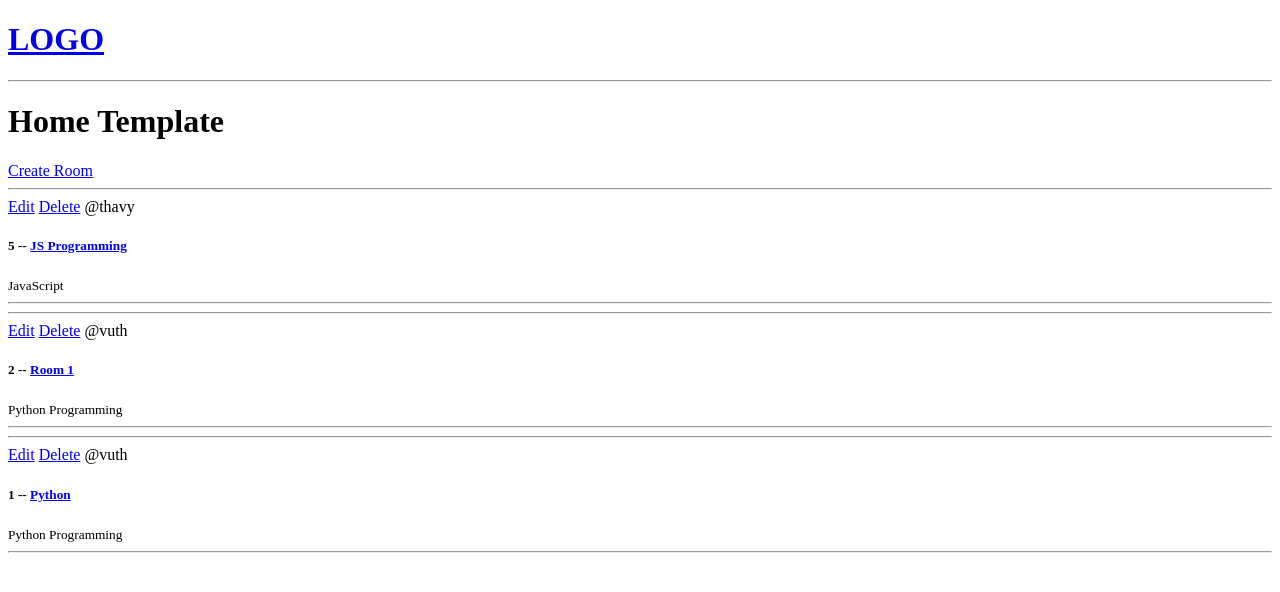
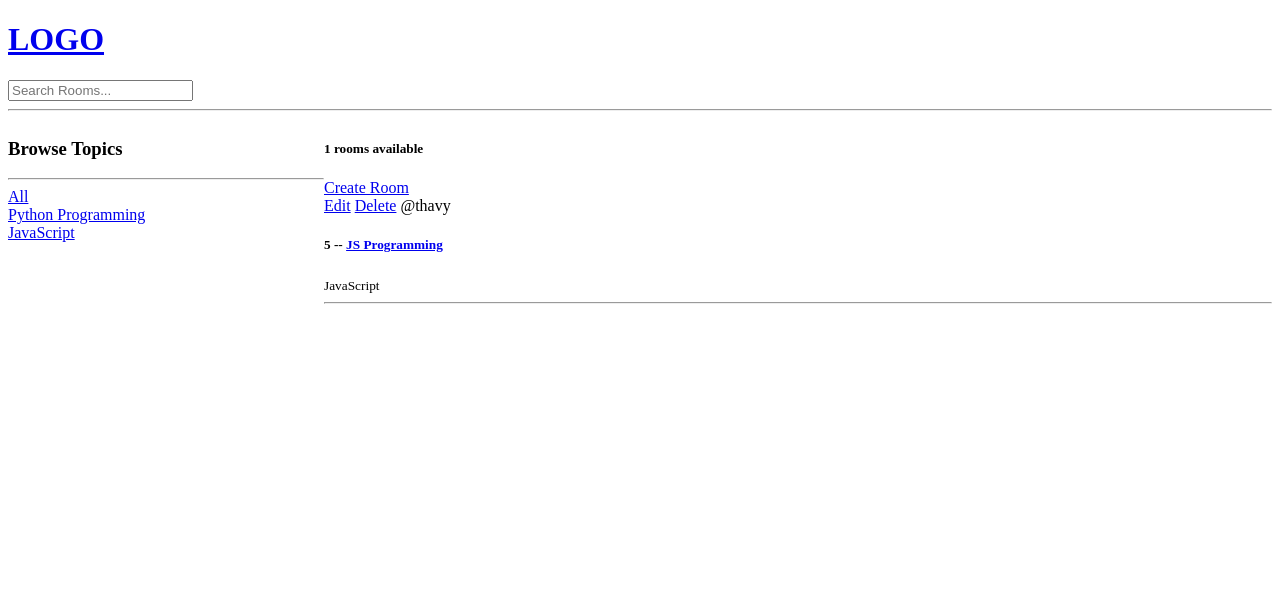
Before and after one commit to Ritheavuth/cloud_final_project, a Django app: a page that uses templates/navbar.html in a window 1280 px wide. Shown: the top 592 px of the page. Run offline with Django 3.2, Linux system fonts and the light colour scheme; data comes from the database, SQL or seed files in the repository; both versions use the stored data as it was after the commit.

Commit message:
search bar functionalities

```diff
--- a/base/templates/base/home.html
+++ b/base/templates/base/home.html
@@ -1,13 +1,34 @@
 {% extends 'main.html' %} {% block content %}
 
-<h1>Home Template</h1>
+<style>
+  .home-container{
+    display: grid;
+    grid-template-columns: 1fr 3fr;
+  }
+</style>
+
+<div class="home-container">
 
   <div>
+    <h3>Browse Topics</h3>
+    <hr>
+    <div>
+      <a href="{% url 'home' %}">All</a>
+    </div>
+
+    {% for topic in topics %}
+    <div>
+      <a href="{% url 'home' %}?q={{topic.name}}">{{topic.name}}</a>
+    </div>
+    {% endfor %}
+  </div>
+
+  <div>
+    <h5>{{room_count}} rooms available</h5>
     <a href="{% url 'create-room' %}">Create Room</a>
     <div>
       {% for room in rooms %}
       <div>
-      <hr>
         <a href="{% url 'update-room' room.id %}">Edit</a>
         <a href="{% url 'delete-room' room.id %}">Delete</a>
         <span>@{{room.host.username}}</span>
@@ -21,5 +42,6 @@
       {%endfor%}
     </div>
   </div>
+</div>
 
 {% endblock %}
--- a/base/views.py
+++ b/base/views.py
@@ -1,4 +1,5 @@
 from django.shortcuts import redirect, render
+from django.db.models import Q
 
 from .models import *
 from .forms import RoomForm
@@ -7,8 +8,18 @@ from .forms import RoomForm
 
 
 def home(request):
-    rooms = Room.objects.all()
-    context = {'rooms': rooms}
+    q = request.GET.get('q') if request.GET.get('q') != None else ''
+
+    rooms = Room.objects.filter(
+        Q(topic__name__icontains=q) |
+        Q(name__icontains=q) |
+        Q(description__icontains=q)
+    )
+
+    topics = Topic.objects.all()
+    room_count = rooms.count()
+
+    context = {'rooms': rooms, 'topics': topics, 'room_count': room_count}
     return render(request, 'base/home.html', context)
 
 
--- a/templates/navbar.html
+++ b/templates/navbar.html
@@ -2,4 +2,7 @@
     <h1>LOGO</h1>
 </a>
 
+<form method="GET" action="{% url 'home' %}">
+    <input type="text" name="q" placeholder="Search Rooms..." />
+</form>
 <hr />
```
Also changed, not shown: base/migrations/0003_auto_20230627_1810.py (added), db.sqlite3. Lines whose indentation alone changed are shown as unchanged.
